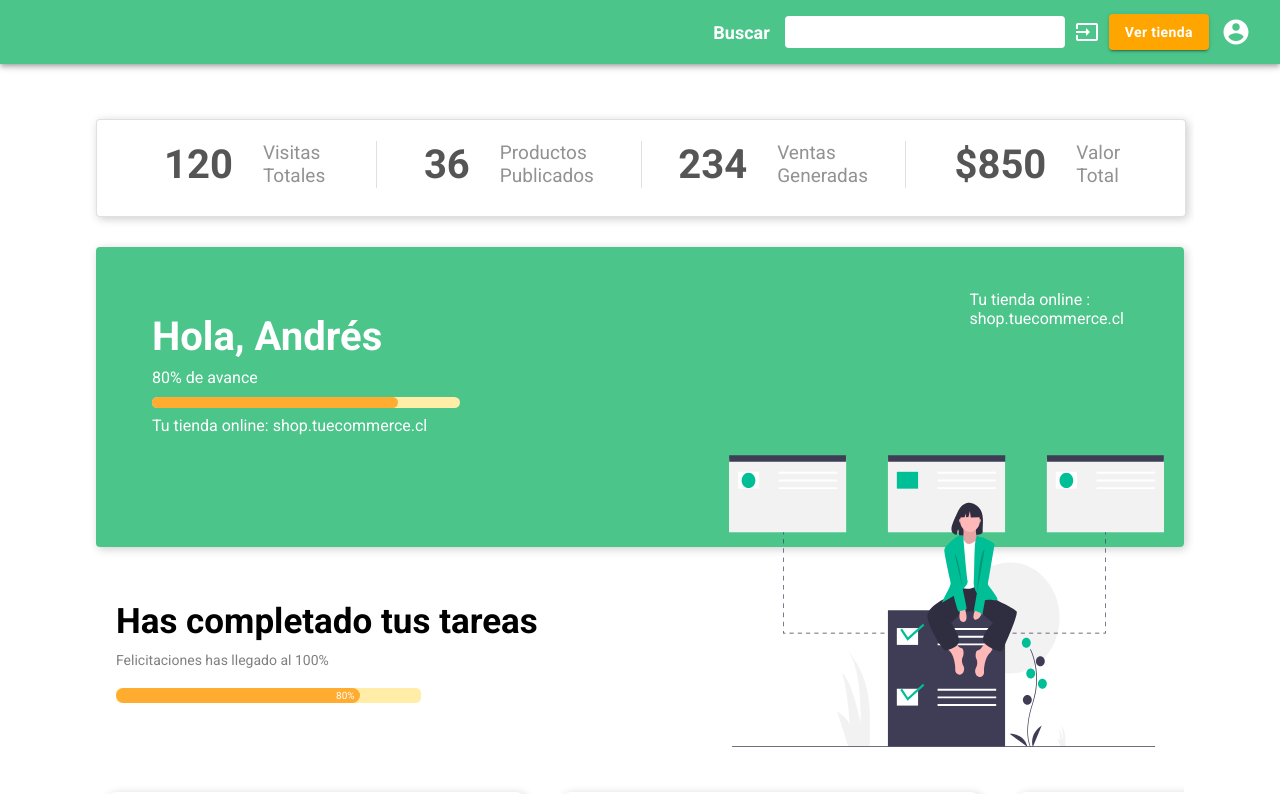
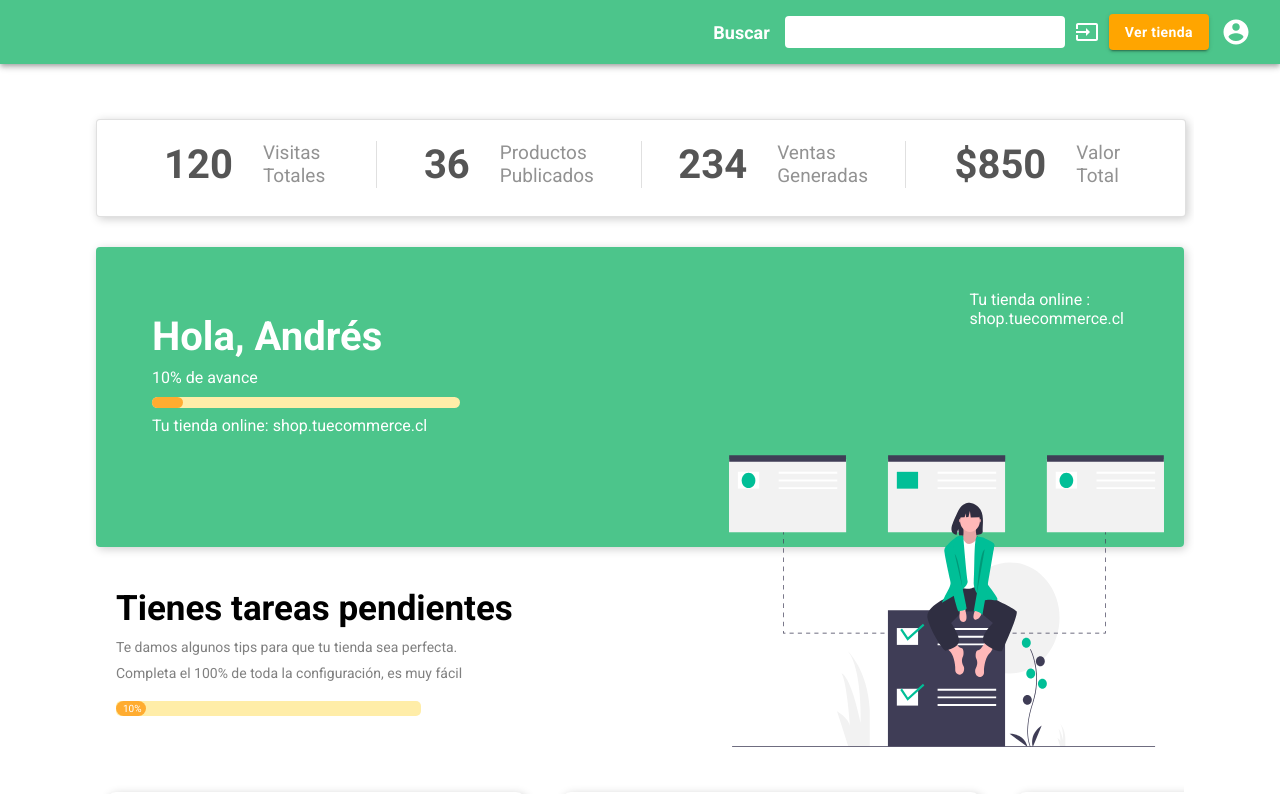
Before and after one commit to AndresYanquen/Ecommerce, a React (Create React App) app: page / in a window 1280 px wide. Shown: the top 794 px of the page. Built offline with nearby package versions, Linux system fonts and the light colour scheme.

Commit message:
front terminado con validación de datos de api

```diff
--- a/src/api/dummy.json
+++ b/src/api/dummy.json
@@ -2,7 +2,7 @@
   "dataUser":
     {
     "name": "Andrés",
-    "taksPercentage" : 80,
+    "taksPercentage" :10,
     "shopUrl" : "shop.tuecommerce.cl",
     "visits": "120",
     "publishedProducts":"36",
--- a/src/components/CompletedText.jsx
+++ b/src/components/CompletedText.jsx
@@ -2,36 +2,28 @@ import React from "react";
 
 const CompletedText = (percentage) => {
   let texts = {
-    textH3: "Has completado tus tareas",
-    textP1: "Felicitaciones has llegado al 100%",
-    textP2: "",
+    textCompletedH3: "Has completado tus tareas",
+    textCompletedP1: "Felicitaciones has llegado al 100%",
+    textCompletedP2: "",
   };
   let texts2 = {
-    textH3: "Tienes tareas pendientes",
-    textP1: "Te damos algunos tips para que tu tienda sea perfecta.",
-    textP2: "Completa el 100% de toda la configuración, es muy fácil",
-  };
-  const calcular = (percentage) => {
-    console.log(percentage);
-    if (parseInt(toString(percentage)) === 100) {
-      return true;
-    } else {
-      return false;
-    }
+    textPendingH3: "Tienes tareas pendientes",
+    textPendingP1: "Te damos algunos tips para que tu tienda sea perfecta.",
+    textPendingP2: "Completa el 100% de toda la configuración, es muy fácil",
   };
   return (
     <div>
-      {calcular(percentage) ? (
+      {percentage.percentage === 100 ? (
         <>
-          <h3>{texts2.textH3} </h3>
-          <p>{texts2.textP1}</p>
-          <p>{texts2.textP2}</p>
+          <h3>{texts.textCompletedH3} </h3>
+          <p>{texts.textCompletedP1}</p>
+          <p>{texts.textCompletedP2}</p>
         </>
       ) : (
         <>
-          <h3>{texts.textH3} </h3>
-          <p>{texts.textP1}</p>
-          <p>{texts.textP2}</p>
+          <h3>{texts2.textPendingH3} </h3>
+          <p>{texts2.textPendingP1}</p>
+          <p>{texts2.textPendingP2}</p>
         </>
       )}
     </div>
```
